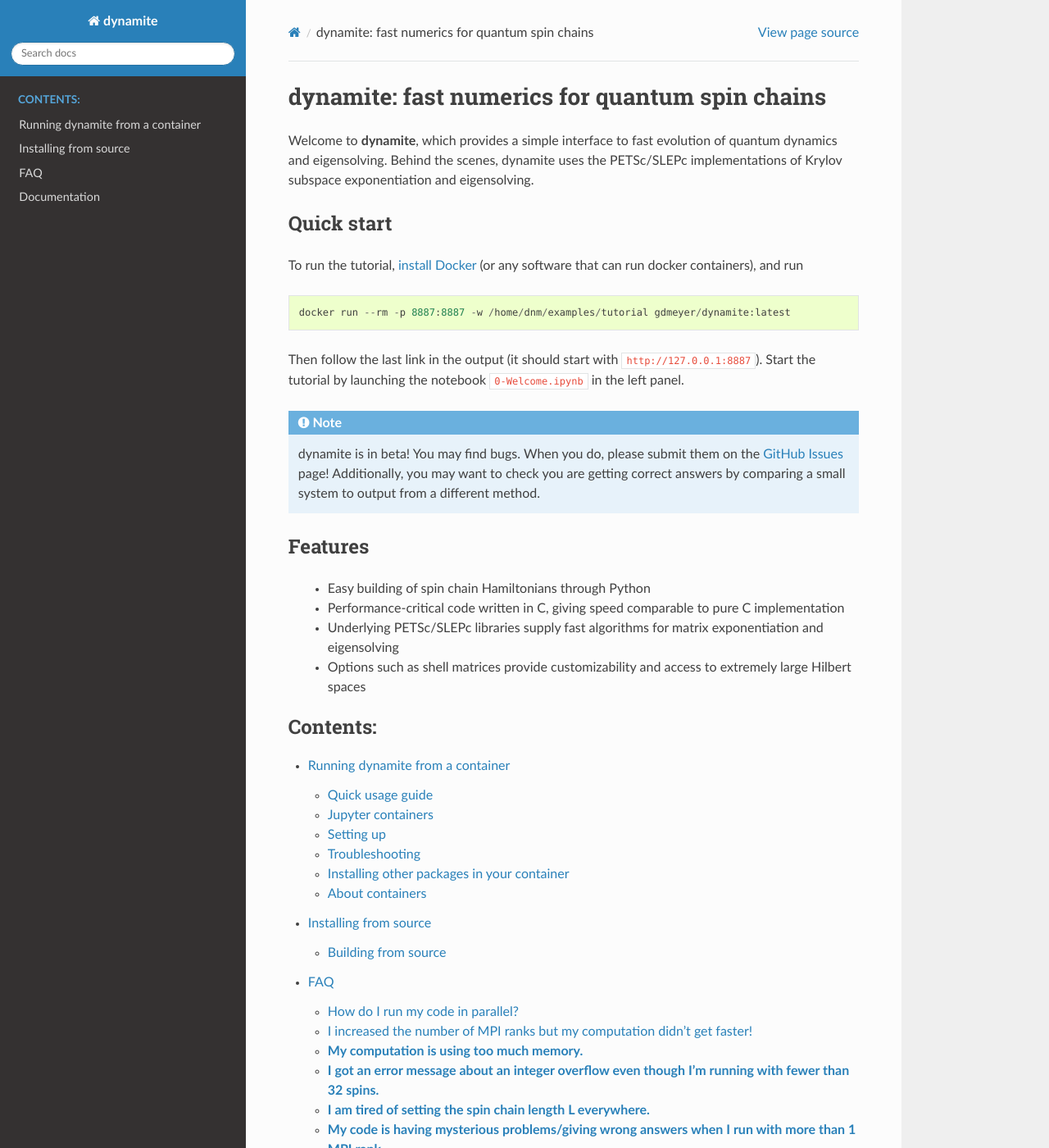
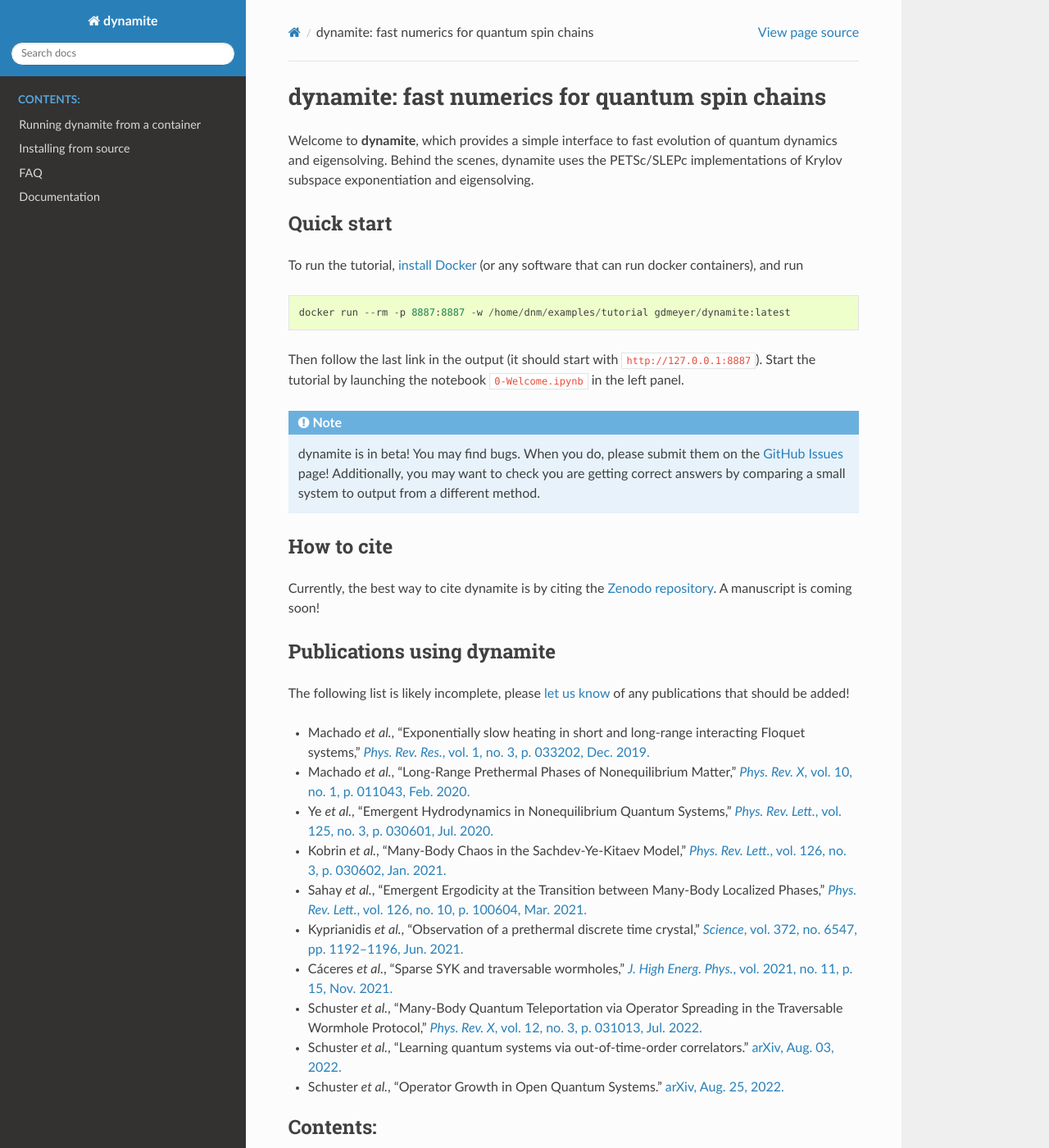
Before and after one commit to GregDMeyer/dynamite, a Sphinx documentation site: the page built from docs/index.rst, in a window 1280 px wide and 1400 px high. Shown: the whole window at 82% size. Built offline with Sphinx 7.4.7 and the Read the Docs theme 2.0.0, drawn with Linux system fonts in a browser that asks for light colours.

Commit message:
add "publications using dynamite" section to docs

```diff
--- a/docs/conf.py
+++ b/docs/conf.py
@@ -57,7 +57,8 @@
     'sphinx.ext.mathjax',
     'sphinx.ext.viewcode',
     'sphinx.ext.githubpages',
-    'sphinx.ext.napoleon'
+    'sphinx.ext.napoleon',
+    'myst_parser'
 ]
 
 # Add any paths that contain templates here, relative to this directory.
--- a/docs/index.rst
+++ b/docs/index.rst
@@ -30,15 +30,22 @@
     page! Additionally, you may want to check you are getting correct answers by
     comparing a small system to output from a different method.
 
-Features
---------
- - Easy building of spin chain Hamiltonians through Python
- - Performance-critical code written in C, giving speed comparable
-   to pure C implementation
- - Underlying PETSc/SLEPc libraries supply fast algorithms for matrix
-   exponentiation and eigensolving
- - Options such as shell matrices provide customizability and access to
-   extremely large Hilbert spaces
+How to cite
+-----------
+
+Currently, the best way to cite dynamite is by citing the
+`Zenodo repository <https://doi.org/10.5281/zenodo.3606825>`_.
+A manuscript is coming soon!
+
+Publications using dynamite
+---------------------------
+
+The following list is likely incomplete, please
+`let us know <https://github.com/GregDMeyer/dynamite/issues>`_
+of any publications that should be added!
+
+.. include:: pubs.md
+   :parser: myst_parser.sphinx_
 
 .. toctree::
    :maxdepth: 2
--- /dev/null
+++ b/docs/pubs.md
@@ -0,0 +1,11 @@
+
+ - Machado *et al.*, “Exponentially slow heating in short and long-range interacting Floquet systems,” [*Phys. Rev. Res.*, vol. 1, no. 3, p. 033202, Dec. 2019.](https://doi.org/10.1103/PhysRevResearch.1.033202)
+ - Machado *et al.*, “Long-Range Prethermal Phases of Nonequilibrium Matter,” [*Phys. Rev. X*, vol. 10, no. 1, p. 011043, Feb. 2020.](https://doi.org/10.1103/PhysRevX.10.011043)
+ - Ye *et al.*, “Emergent Hydrodynamics in Nonequilibrium Quantum Systems,” [*Phys. Rev. Lett.*, vol. 125, no. 3, p. 030601, Jul. 2020.](https://doi.org/10.1103/PhysRevLett.125.030601)
+ - Kobrin *et al.*, “Many-Body Chaos in the Sachdev-Ye-Kitaev Model,” [*Phys. Rev. Lett.*, vol. 126, no. 3, p. 030602, Jan. 2021.](https://doi.org/10.1103/PhysRevLett.126.030602)
+ - Sahay *et al.*, “Emergent Ergodicity at the Transition between Many-Body Localized Phases,” [*Phys. Rev. Lett.*, vol. 126, no. 10, p. 100604, Mar. 2021.](https://doi.org/10.1103/PhysRevLett.126.100604)
+ - Kyprianidis *et al.*, “Observation of a prethermal discrete time crystal,” [*Science*, vol. 372, no. 6547, pp. 1192–1196, Jun. 2021.](https://doi.org/10.1126/science.abg8102)
+ - Cáceres *et al.*, “Sparse SYK and traversable wormholes,” [*J. High Energ. Phys.*, vol. 2021, no. 11, p. 15, Nov. 2021.](https://doi.org/10.1007/JHEP11(2021)015)
+ - Schuster *et al.*, “Many-Body Quantum Teleportation via Operator Spreading in the Traversable Wormhole Protocol,” [*Phys. Rev. X*, vol. 12, no. 3, p. 031013, Jul. 2022.](https://doi.org/10.1103/PhysRevX.12.031013)
+ - Schuster *et al.*, “Learning quantum systems via out-of-time-order correlators.” [arXiv, Aug. 03, 2022.](http://arxiv.org/abs/2208.02254)
+ - Schuster *et al.*, “Operator Growth in Open Quantum Systems.” [arXiv, Aug. 25, 2022.](https://doi.org/10.48550/arXiv.2208.12272)
```
Also changed, not shown: docs/requirements.txt (+6 -4 lines), docs/rtd_requirements.txt (added, +74 -0 lines), .readthedocs.yaml.
